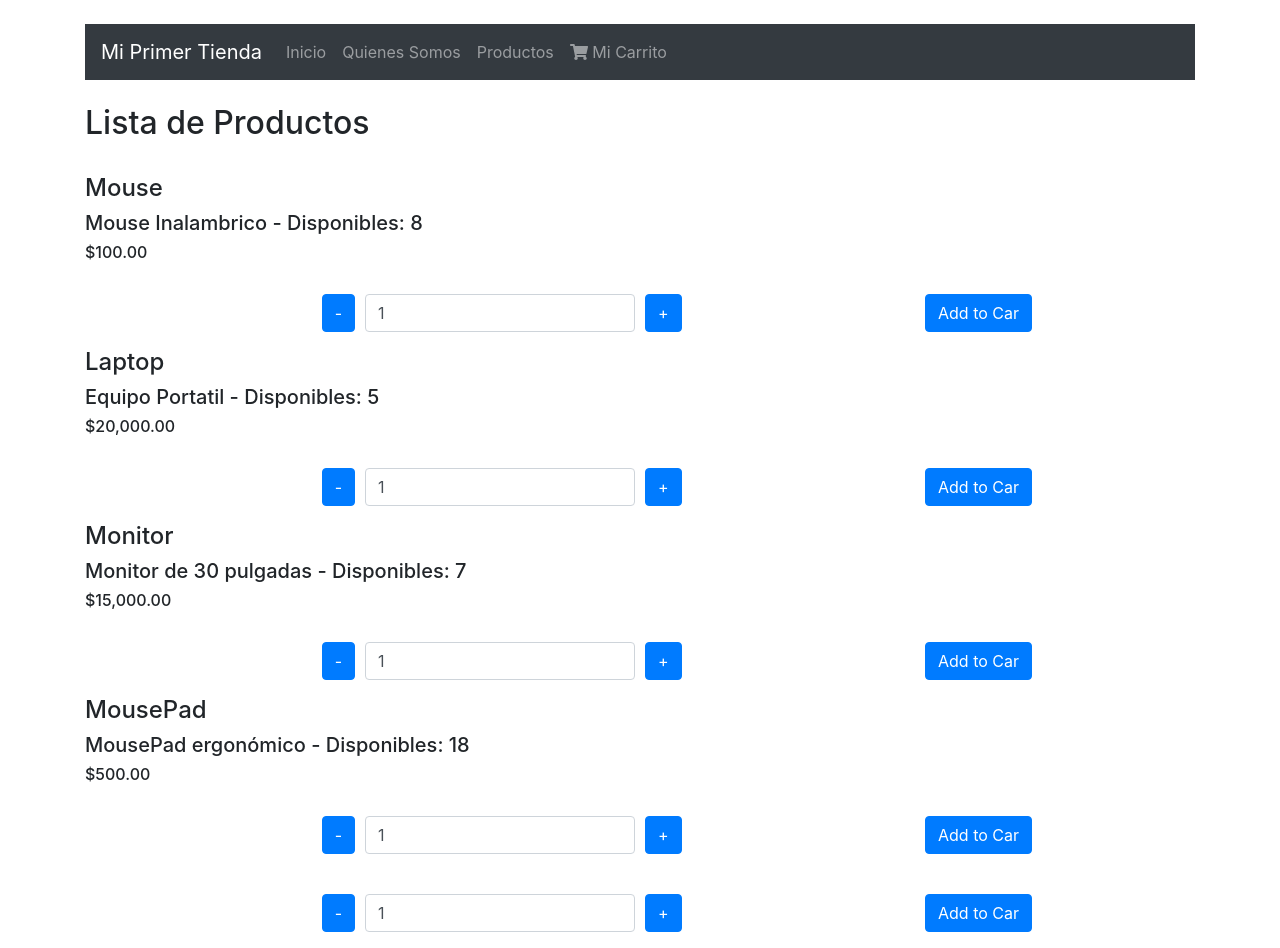
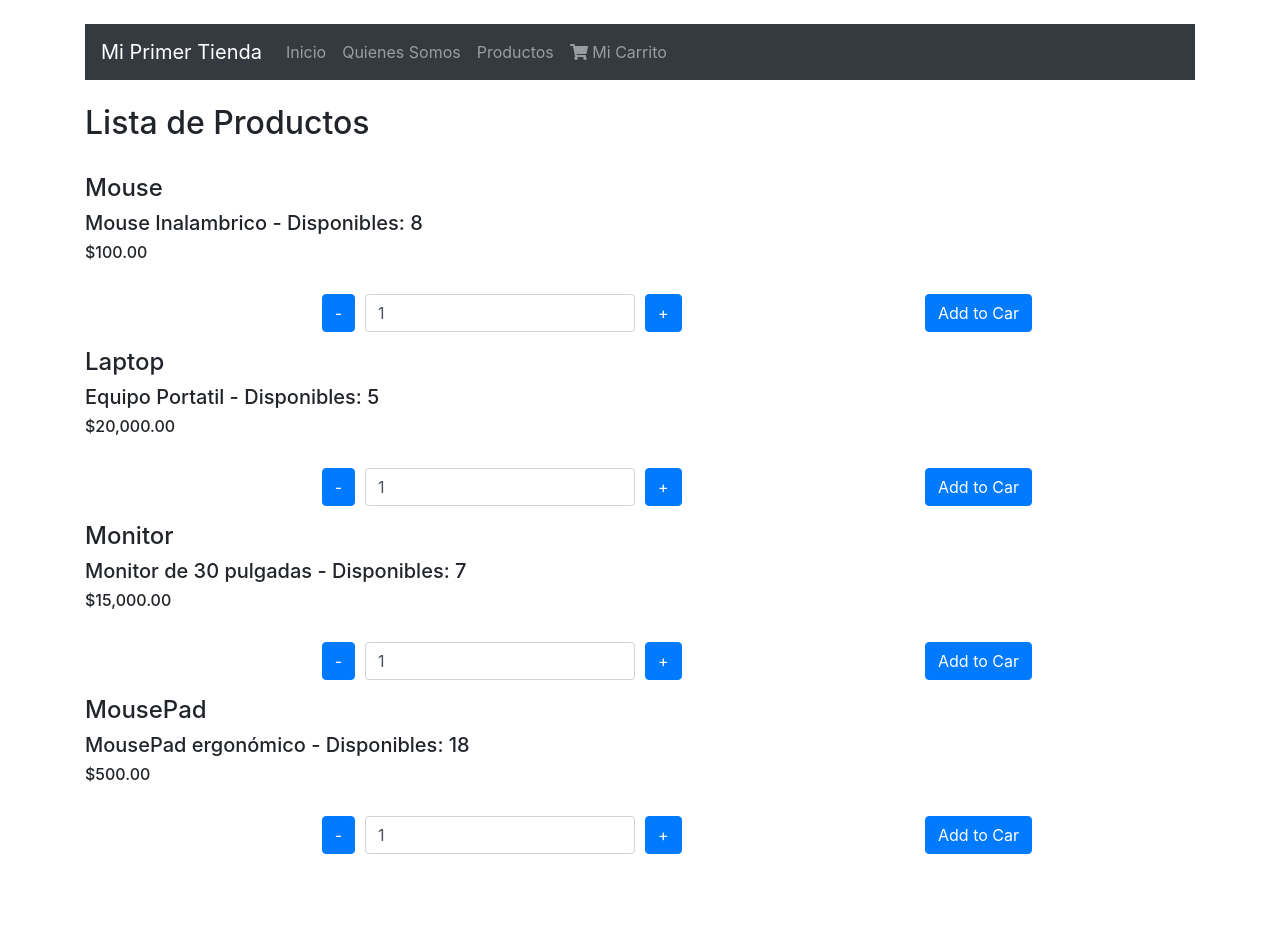
Before and after one commit to TonoHdez100/MiPrimerTiendaHernandez, a React (Create React App) app: page / in a window 1280 px wide. After the commit the page ends 870 px from the top, so only its background shows below. Built offline with nearby package versions, Linux system fonts and the light colour scheme.

Commit message:
updated counter 2

```diff
--- a/src/App.js
+++ b/src/App.js
@@ -11,7 +11,6 @@ function App() {
       <br />
       <NavBar />
       <CartComponent />
-      <ItemCount stock="5" initial="1" />
     </div>
   );
 }
```
